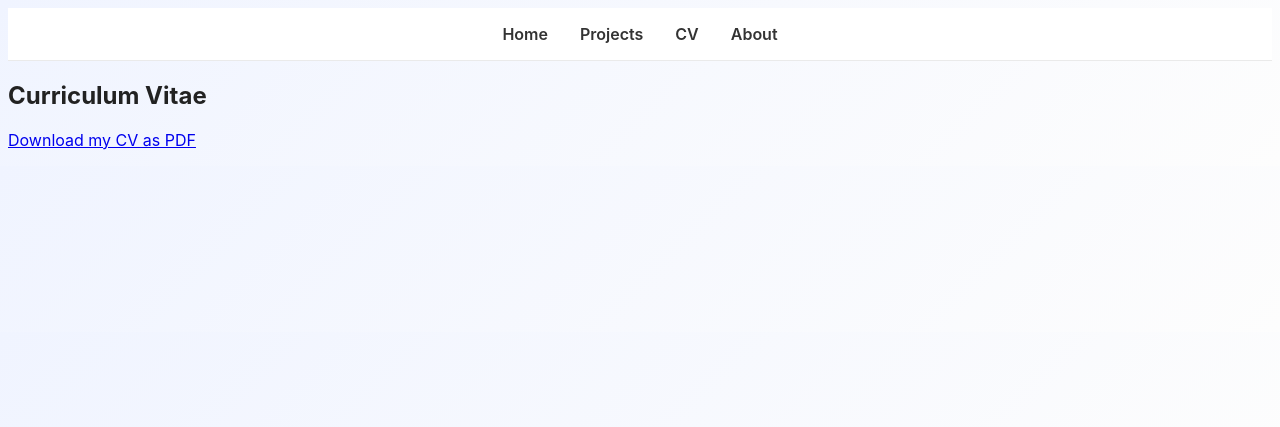
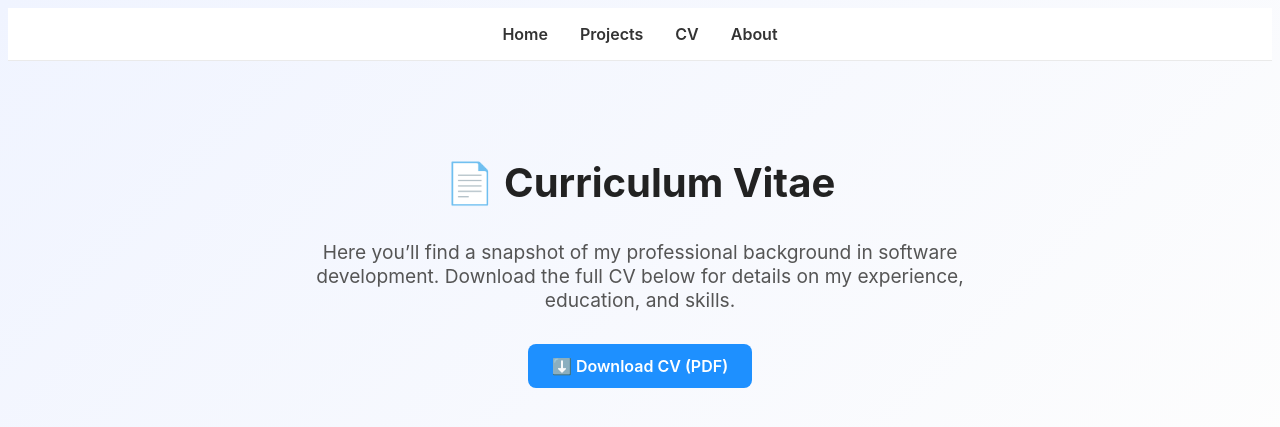
Before and after one commit to vinersar31/portfolio, a Jekyll site: the page built from cv.md, in a window 1280 px wide. Shown: the top 427 px of the page. Built offline with Jekyll 4.4.1, drawn with Linux system fonts in a browser that asks for light colours.

Commit message:
update cv page

```diff
--- a/assets/css/style.css
+++ b/assets/css/style.css
@@ -157,17 +157,19 @@
 
 /* Headings */
 .project-card h3 {
-  font-size: 1.4rem;
-  margin-bottom: 0.8rem;
-  color: #fff;
+  color: #222; /* readable dark gray */
+  font-weight: 700;
+  margin-bottom: 0.3rem;
 }
 
 .project-card h3 small {
-  display: block;
-  font-size: 0.85rem;
-  color: #aaa;
-  font-weight: normal;
+  display: block;         /* forces it below */
+  font-size: 0.9rem;      /* smaller text */
+  color: #666;            /* softer gray */
+  font-weight: 400;
+  margin-top: 0.25rem;
 }
+
 
 /* Paragraph */
 .project-card p {
@@ -215,3 +217,35 @@ body {
   font-family: Inter, "Segoe UI", Roboto, sans-serif;
   color: #222;
 }
+
+.cv-hero {
+  text-align: center;
+  padding: 4rem 1rem;
+}
+
+.cv-hero h1 {
+  font-size: 2.5rem;
+  font-weight: 700;
+  color: #222;
+}
+
+.cv-hero p {
+  max-width: 700px;
+  margin: 1rem auto 2rem auto;
+  color: #555;
+  font-size: 1.2rem;
+}
+
+.cv-hero .btn {
+  background: #1e90ff;
+  color: white;
+  padding: 0.75rem 1.5rem;
+  border-radius: 8px;
+  text-decoration: none;
+  font-weight: 600;
+  transition: background 0.3s ease;
+}
+
+.cv-hero .btn:hover {
+  background: #0d6efd;
+}
--- a/cv.md
+++ b/cv.md
@@ -4,6 +4,14 @@ title: CV
 permalink: /cv.html
 ---
 
-## Curriculum Vitae
+<section class="cv-hero">
+  <h1>📄 Curriculum Vitae</h1>
+  <p>
+    Here you’ll find a snapshot of my professional background in software development.
+    Download the full CV below for details on my experience, education, and skills.
+  </p>
 
-[Download my CV as PDF](assets/cv.pdf)
+  <a class="btn btn-primary" href="assets/cv.pdf" target="_blank">
+    ⬇️ Download CV (PDF)
+  </a>
+</section>
```
